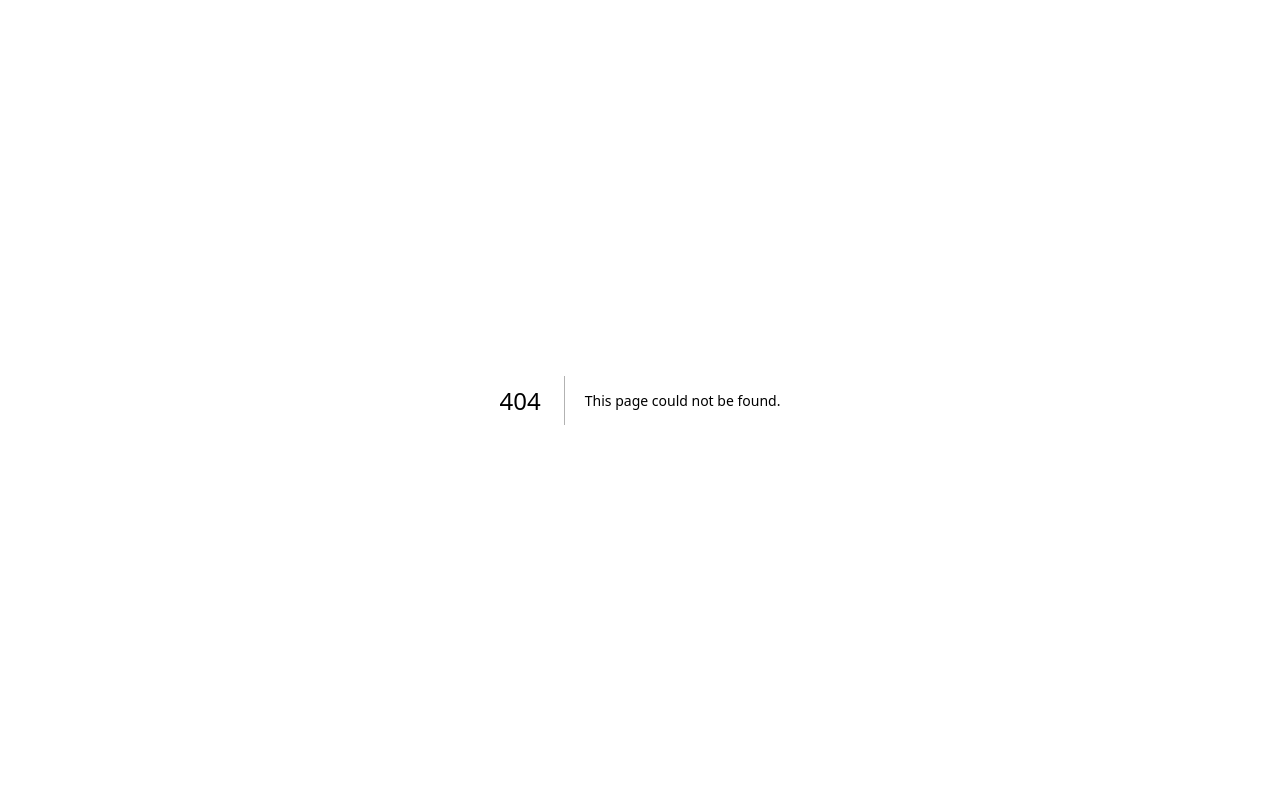
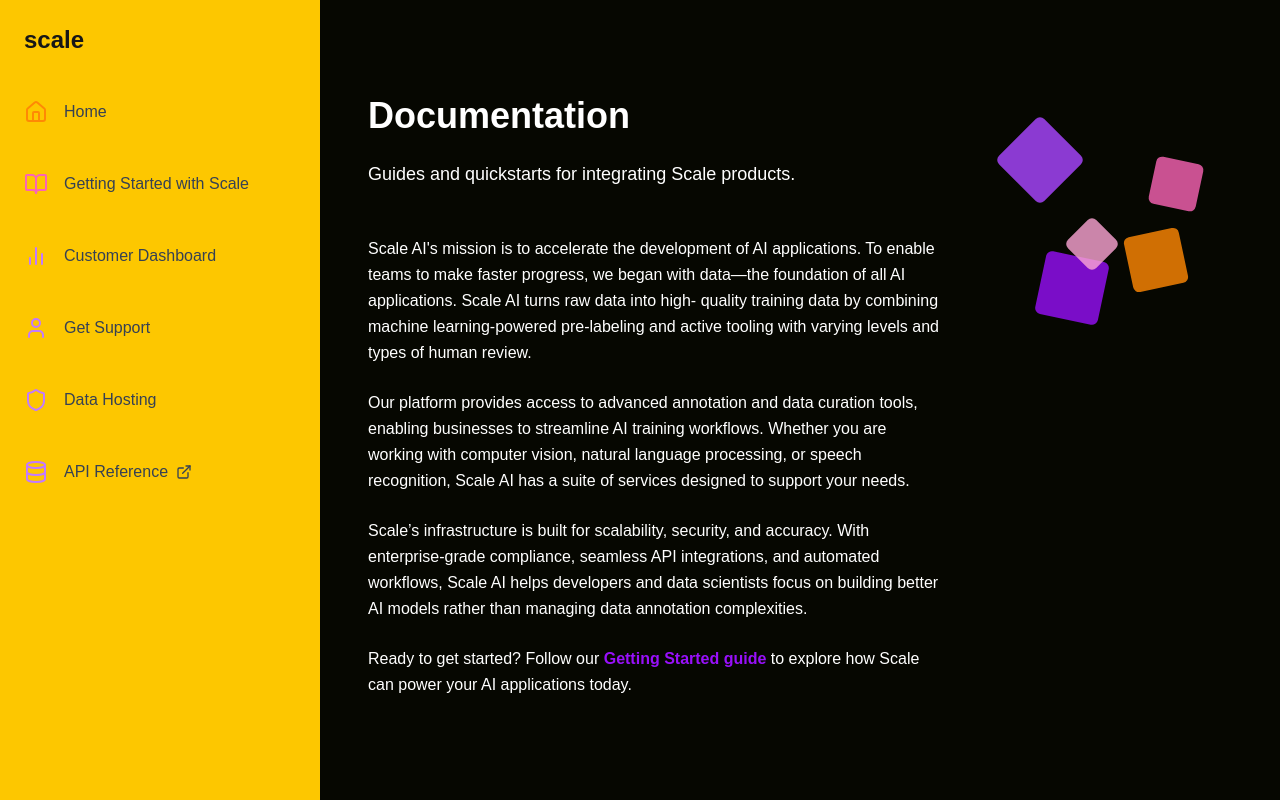
Before and after one commit to Sudharsen27/MyApplicationNextJS, a Next.js app: page /Docs in a window 1280 px wide. Before the commit this address had no page. Built offline with nearby package versions, Linux system fonts and the light colour scheme.

Commit message:
developer commit >> Docs page done

```diff
--- /dev/null
+++ b/app/Docs/page.tsx
@@ -0,0 +1,136 @@
+'use client';
+
+import React, { useState } from 'react';
+import Link from 'next/link';
+import { Home, BookOpen, BarChart2, User, Shield, Database, ExternalLink, Menu, X } from 'lucide-react';
+
+function Page() {
+  const [mobileMenuOpen, setMobileMenuOpen] = useState(false);
+
+  const toggleMobileMenu = () => {
+    setMobileMenuOpen(!mobileMenuOpen);
+  };
+
+  return (
+    <div className="flex flex-col min-h-screen">
+      <div className="flex flex-col md:flex-row">
+        {/* Sidebar */}
+        <div className={`${mobileMenuOpen ? 'block' : 'hidden'} md:block bg-yellow-400 md:w-80 fixed inset-y-0 z-50 md:z-auto overflow-y-auto`}>
+          <div className="p-6">
+            <div className="flex items-center justify-between mb-8">
+              <div className="text-2xl font-bold">scale</div>
+              <button onClick={toggleMobileMenu} className="md:hidden">
+                <X size={24} />
+              </button>
+            </div>
+
+            <nav className="space-y-6">
+              <Link href="/" className="flex items-center text-gray-700 hover:text-purple-600 cursor-pointer py-3">
+                <Home className="mr-4 text-orange-400" size={24} />
+                <span className="font-medium">Home</span>
+              </Link>
+
+              <Link href="/" className="flex items-center text-gray-700 hover:text-purple-600 cursor-pointer py-3">
+                <BookOpen className="mr-4 text-pink-400" size={24} />
+                <span className="font-medium">Getting Started with Scale</span>
+              </Link>
+
+              <Link href="/" className="flex items-center text-gray-700 hover:text-purple-600 cursor-pointer py-3">
+                <BarChart2 className="mr-4 text-purple-400" size={24} />
+                <span className="font-medium">Customer Dashboard</span>
+              </Link>
+
+              <Link href="/" className="flex items-center text-gray-700 hover:text-purple-600 cursor-pointer py-3">
+                <User className="mr-4 text-purple-400" size={24} />
+                <span className="font-medium">Get Support</span>
+              </Link>
+
+              <Link href="/" className="flex items-center text-gray-700 hover:text-purple-600 cursor-pointer py-3">
+                <Shield className="mr-4 text-purple-400" size={24} />
+                <span className="font-medium">Data Hosting</span>
+              </Link>
+
+              <Link href="/" className="flex items-center text-gray-700 hover:text-purple-600 cursor-pointer py-3">
+                <Database className="mr-4 text-purple-400" size={24} />
+                <span className="font-medium">API Reference</span>
+                <ExternalLink size={16} className="ml-2" />
+              </Link>
+            </nav>
+          </div>
+        </div>
+
+        {/* Main content */}
+        <div className="flex-1 md:ml-80">
+          <div className="md:hidden bg-white border-b border-gray-200 p-4">
+            <div className="flex justify-between items-center">
+              <div className="text-2xl font-bold">scale</div>
+              <button onClick={toggleMobileMenu}>
+                <Menu size={24} />
+              </button>
+            </div>
+          </div>
+
+          <div className="p-6 md:p-12">
+            {/* Search and account area */}
+            <div className="flex flex-col md:flex-row justify-between items-start md:items-center mb-12">
+              {/*  */}
+
+
+            </div>
+
+            {/* Main documentation content */}
+            <div className="flex flex-col md:flex-row justify-between">
+              <div className="md:w-2/3">
+                <h1 className="text-4xl font-bold mb-6 text-white">Documentation</h1>
+                <p className="text-white text-lg mb-12">
+                  Guides and quickstarts for integrating Scale products.
+                </p>
+
+                <div className="text-white leading-relaxed space-y-6">
+                <p>
+  Scale AI&apos;s mission is to accelerate the development of AI applications. To enable teams to make faster
+  progress, we began with data—the foundation of all AI applications. Scale AI turns raw data into high-
+  quality training data by combining machine learning-powered pre-labeling and active tooling with
+  varying levels and types of human review.
+</p>
+
+
+                  <p>
+                    Our platform provides access to advanced annotation and data curation tools, enabling businesses to
+                    streamline AI training workflows. Whether you are working with computer vision, natural language processing,
+                    or speech recognition, Scale AI has a suite of services designed to support your needs.
+                  </p>
+
+                  <p>
+                    Scale’s infrastructure is built for scalability, security, and accuracy. With enterprise-grade
+                    compliance, seamless API integrations, and automated workflows, Scale AI helps developers and data
+                    scientists focus on building better AI models rather than managing data annotation complexities.
+                  </p>
+
+                  <p>
+                    Ready to get started? Follow our <Link href="/getting-started" className="text-purple-600 font-semibold">Getting Started guide</Link> to explore how Scale can power your AI applications today.
+                  </p>
+                </div>
+              </div>
+
+              {/* Decorative shapes */}
+              <div className="hidden md:block">
+                <div className="relative">
+                  <div className="flex flex-wrap justify-center items-center w-64 h-64">
+                    <div className="w-16 h-16 bg-purple-500 rounded-md transform rotate-45 opacity-80 absolute top-8 left-8"></div>
+                    <div className="w-12 h-12 bg-pink-400 rounded-md transform rotate-12 opacity-80 absolute top-16 right-8"></div>
+                    <div className="w-14 h-14 bg-orange-400 rounded-md transform -rotate-12 opacity-80 absolute bottom-16 right-12"></div>
+                    <div className="w-16 h-16 bg-purple-600 rounded-md transform rotate-12 opacity-80 absolute bottom-8 left-16"></div>
+                    <div className="w-10 h-10 bg-pink-300 rounded-md transform rotate-45 opacity-80 absolute top-32 left-24"></div>
+                  </div>
+                </div>
+              </div>
+            </div>
+          </div>
+        </div>
+      </div>
+    </div>
+  );
+}
+
+export default Page;
```
